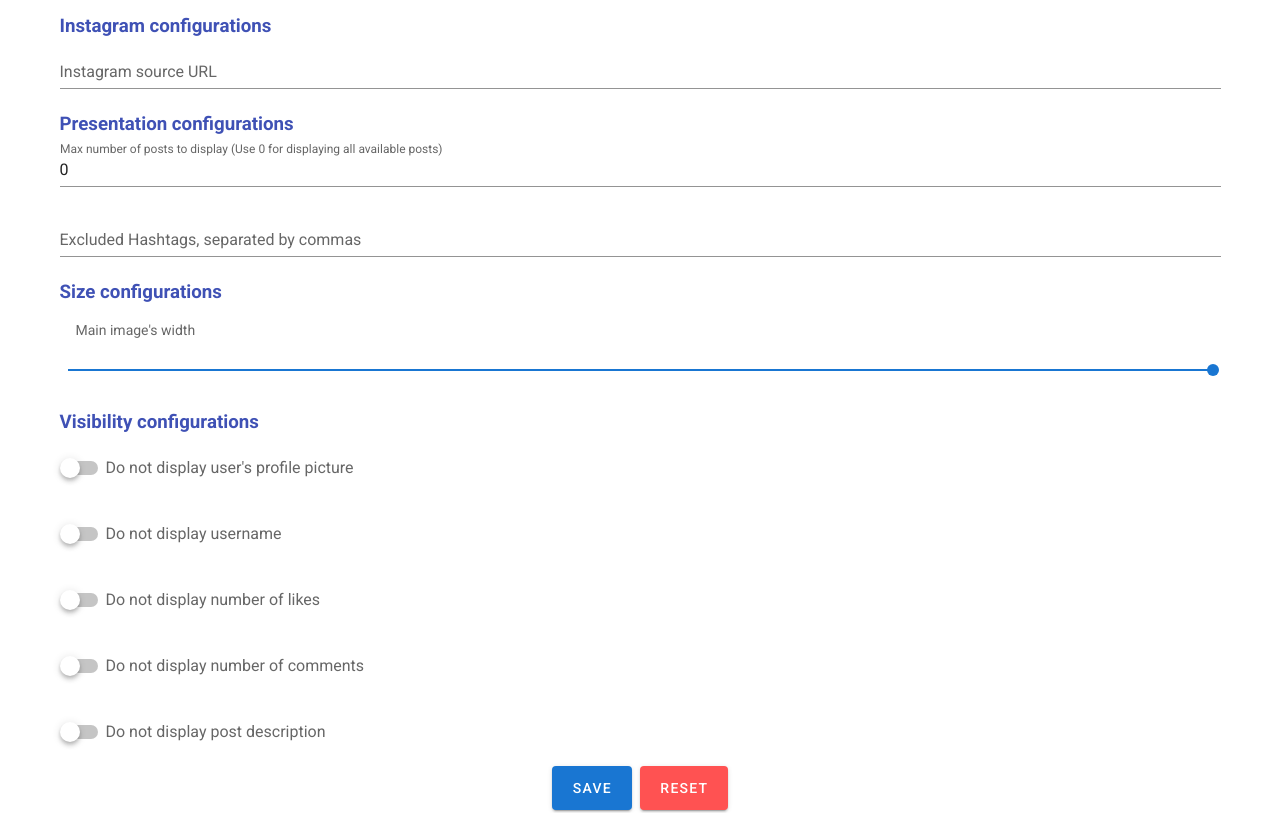
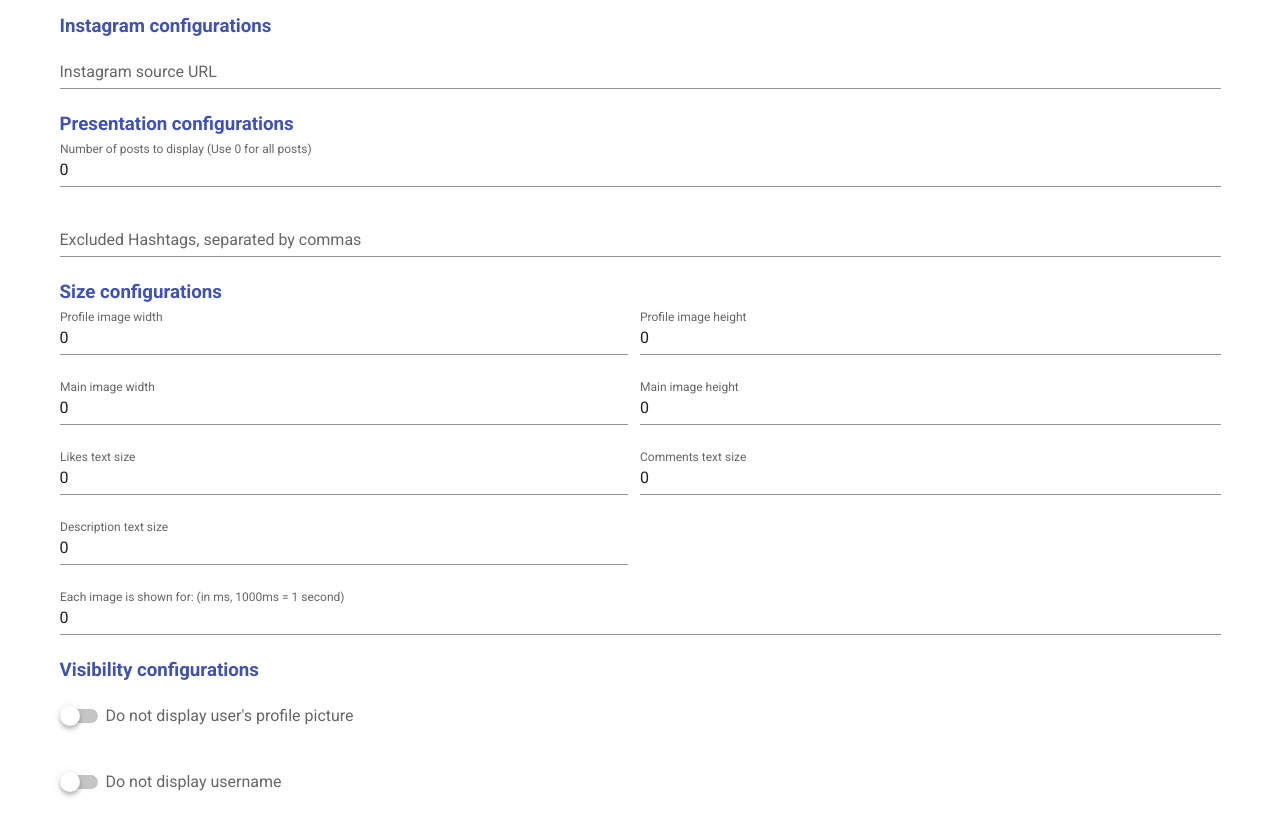
Before and after one commit to gigasource/instagram-presentation-web-configs, a Vue app: page / in a window 1280 px wide. Shown: the top 813 px of the page. Built offline with nearby package versions, Linux system fonts and the light colour scheme; no server answers.

Commit message:
Add size and interval configurations

```diff
--- a/src/components/AppPreference.vue
+++ b/src/components/AppPreference.vue
@@ -1,6 +1,6 @@
 <template>
   <v-container>
-    <v-layout text-center wrap>
+    <v-layout wrap>
       <h3 class="indigo--text">Instagram configurations</h3>
       <v-flex xs12>
         <v-text-field
@@ -14,25 +14,78 @@
       <h3 class="indigo--text">Presentation configurations</h3>
       <v-flex xs12>
         <v-text-field
+          type="number"
           :rules="numberOfPostRules"
           v-model="numberOfPostsToDisplay"
-          label="Max number of posts to display (Use 0 for displaying all available posts)"/>
+          label="Number of posts to display (Use 0 for all posts)"/>
       </v-flex>
 
-      <v-flex xs12>
+      <v-flex>
         <v-text-field
           v-model="excludedHashtags"
           label="Excluded Hashtags, separated by commas"/>
       </v-flex>
 
-      <h3 class="indigo--text">Size configurations</h3>
       <v-flex xs12>
-        <v-subheader>Main image's width</v-subheader>
-        <v-slider
-          v-model="defaultMainImageWidth"
-          min="20"
-          max="30"
-          thumb-label/>
+        <h3 class="indigo--text">Size configurations</h3>
+      </v-flex>
+      <v-flex xs6>
+        <v-text-field
+          type="number"
+          class="pr-3"
+          v-model="profilePicWidth"
+          label="Profile image width"/>
+      </v-flex>
+      <v-flex xs6>
+        <v-text-field
+          type="number"
+          v-model="profilePicHeight"
+          label="Profile image height"/>
+      </v-flex>
+
+      <v-flex xs6>
+        <v-text-field
+          type="number"
+          class="pr-3"
+          v-model="imgMainWidth"
+          label="Main image width"/>
+      </v-flex>
+      <v-flex xs6>
+        <v-text-field
+          type="number"
+          v-model="imgMainHeight"
+          label="Main image height"/>
+      </v-flex>
+
+      <v-flex xs6>
+        <v-text-field
+          type="number"
+          class="pr-3"
+          v-model="likeTextSize"
+          label="Likes text size"/>
+      </v-flex>
+
+      <v-flex xs6>
+        <v-text-field
+          type="number"
+          v-model="commentTextSize"
+          label="Comments text size"/>
+      </v-flex>
+
+      <v-flex xs6>
+        <v-text-field
+          type="number"
+          class="pr-3"
+          v-model="descriptionTextSize"
+          label="Description text size"/>
+      </v-flex>
+      <v-flex xs6/>
+
+      <v-flex xs12>
+        <v-text-field
+          type="number"
+          v-model="presentInterval"
+          label="Each image is shown for: (in ms, 1000ms = 1 second)"/>
       </v-flex>
 
       <h3 class="indigo--text">Visibility configurations</h3>
@@ -71,6 +124,7 @@ import axios from 'axios';
 export default {
   data() {
     return {
+      // Data variables
       instagramSourceUrl: '',
       numberOfPostsToDisplay: 0,
       excludedHashtags: '',
@@ -80,8 +134,19 @@ export default {
       isCommentsDisplayed: false,
       isDescriptionDisplayed: false,
       isInstagramSourceValid: false,
+      // Messages
       instagramSourceUrlErrorMsg: 'Please specify a valid Instagram user URL',
-      defaultMainImageWidth: 1920,
+      // Size variables
+      profilePicWidth: 0,
+      profilePicHeight: 0,
+      usernameTextSize: 0,
+      imgMainWidth: 0,
+      imgMainHeight: 0,
+      likeTextSize: 0,
+      commentTextSize: 0,
+      descriptionTextSize: 0,
+      presentInterval: 0,
+      // Validation rules
       numberOfPostRules: [
         v => /^-{0,1}\d+$/.test(v) || 'Number of post must be an integer',
         v => parseInt(v, 10) >= 0 || 'Number of post must >= 0',
@@ -97,6 +162,7 @@ export default {
       try {
         const { data: appPreferences } = await axios.get(`http://${location.host}/preference`);
 
+        // Data variables
         this.instagramSourceUrl = appPreferences.instagramSourceUrl;
         this.numberOfPostsToDisplay = appPreferences.numberOfPostsToDisplay;
         this.excludedHashtags = appPreferences.excludedHashtags;
@@ -105,6 +171,16 @@ export default {
         this.isLikesDisplayed = appPreferences.isLikesDisplayed;
         this.isCommentsDisplayed = appPreferences.isCommentsDisplayed;
         this.isDescriptionDisplayed = appPreferences.isDescriptionDisplayed;
+        // Size variables
+        this.profilePicWidth = appPreferences.profilePicWidth;
+        this.profilePicHeight = appPreferences.profilePicHeight;
+        this.usernameTextSize = appPreferences.usernameTextSize;
+        this.imgMainWidth = appPreferences.imgMainWidth;
+        this.imgMainHeight = appPreferences.imgMainHeight;
+        this.likeTextSize = appPreferences.likeTextSize;
+        this.commentTextSize = appPreferences.commentTextSize;
+        this.descriptionTextSize = appPreferences.descriptionTextSize;
+        this.presentInterval = appPreferences.presentInterval;
       } catch (e) {
         console.warn(e);
       }
@@ -120,6 +196,16 @@ export default {
           isLikesDisplayed: this.isLikesDisplayed,
           isCommentsDisplayed: this.isCommentsDisplayed,
           isDescriptionDisplayed: this.isDescriptionDisplayed,
+          // Size variables
+          profilePicWidth: this.profilePicWidth,
+          profilePicHeight: this.profilePicHeight,
+          usernameTextSize: this.usernameTextSize,
+          imgMainWidth: this.imgMainWidth,
+          imgMainHeight: this.imgMainHeight,
+          likeTextSize: this.likeTextSize,
+          commentTextSize: this.commentTextSize,
+          descriptionTextSize: this.descriptionTextSize,
+          presentInterval: this.presentInterval,
         };
 
         await axios.post(`http://${location.host}/preference`, payload);
```
